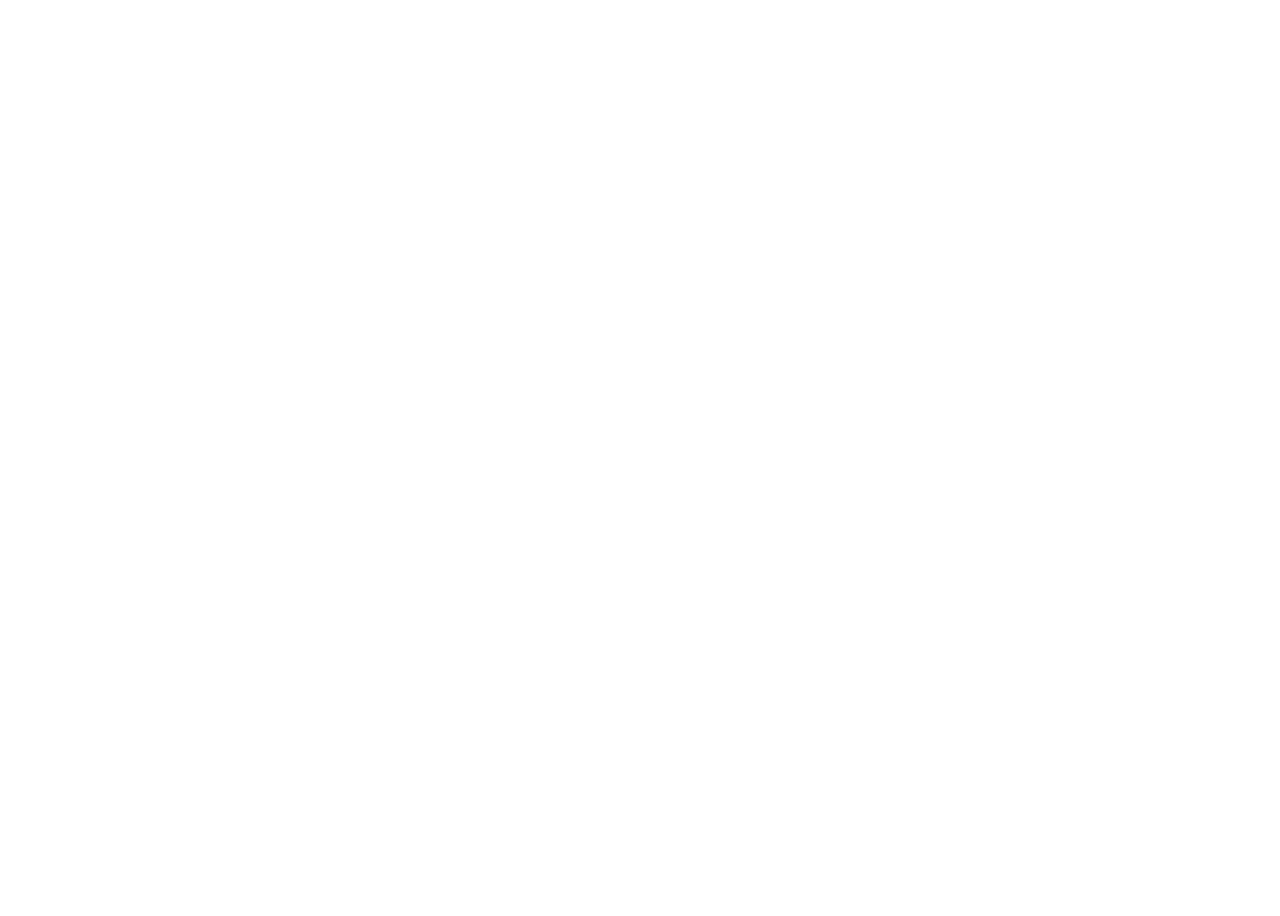
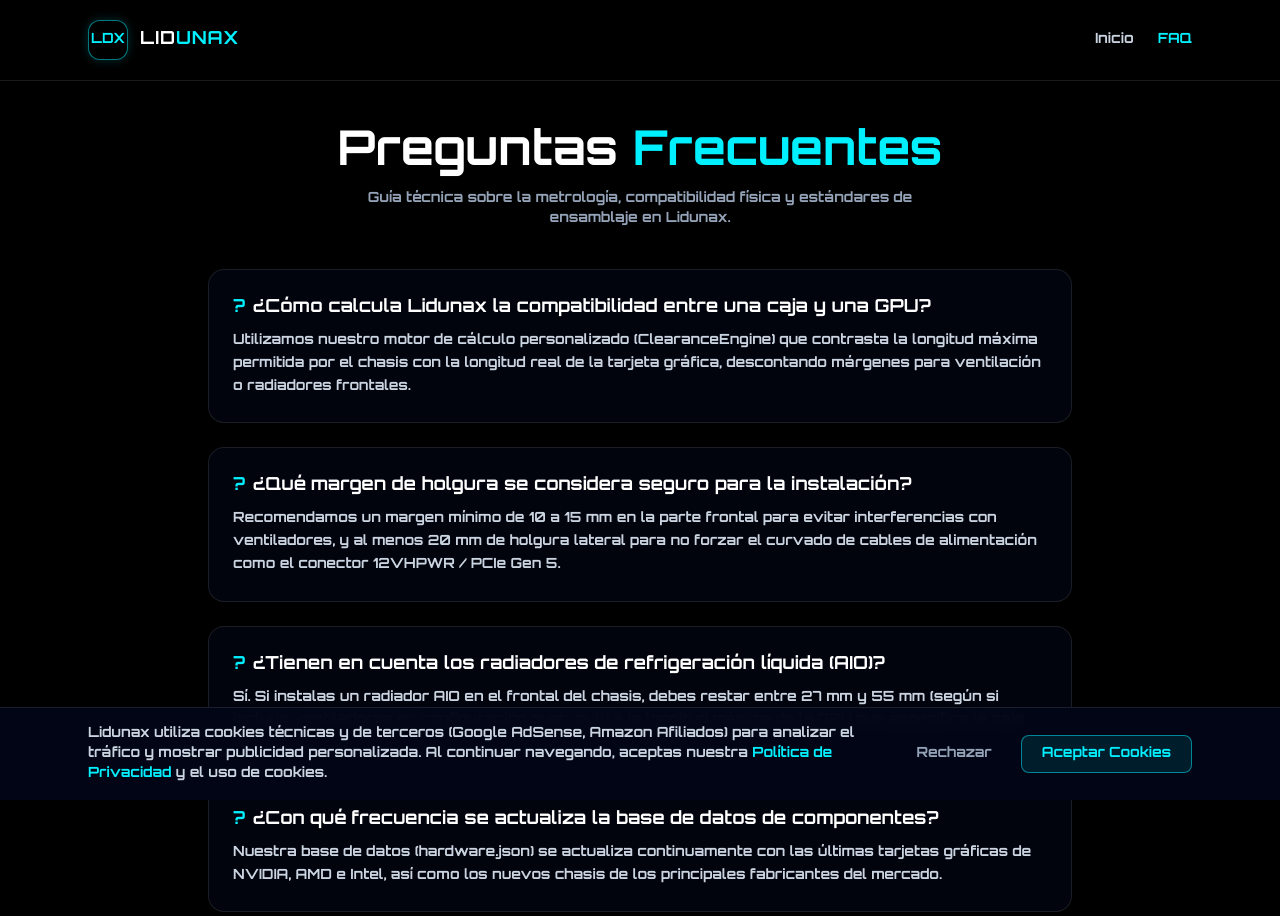
Before and after one commit to unaayy/pc-clearence-lab, an Astro site: page /faq in a window 1280 px wide. Before the commit this address had no page. Shown: the top 916 px of the page. Before the commit the page ends 800 px from the top, so only its background shows below. Built offline with nearby package versions, Linux system fonts and the light colour scheme; Astro itself is replaced by a stand-in of ours.

Commit message:
feat: integrar navegacion faq en el header de la portada

```diff
--- a/src/pages/[caseSlug]-vs-[gpuSlug].astro
+++ b/src/pages/[caseSlug]-vs-[gpuSlug].astro
@@ -64,6 +64,11 @@ const canonicalURL = new URL(Astro.url.pathname, 'https://www.lidunax.com');
             </div>
             <span class="text-lg tracking-wider font-bold text-white" style="font-family: 'Orbitron', sans-serif;">LID<span class="text-[#00F0FF]">UNAX</span></span>
           </a>
+
+          <nav class="flex gap-6 text-sm font-mono text-slate-300">
+            <a href="/" class="hover:text-[#00F0FF] transition-colors">Inicio</a>
+            <a href="/faq" class="hover:text-[#00F0FF] transition-colors">FAQ</a>
+          </nav>
         </div>
       </header>
 
@@ -126,16 +131,31 @@ const canonicalURL = new URL(Astro.url.pathname, 'https://www.lidunax.com');
           </div>
         </section>
 
-        <!-- Párrafos Explicativos Dinámicos sobre Airflow y Montaje -->
+        <!-- Análisis Técnico y Evaluación Dinámica -->
         <section class="bg-slate-950/40 border border-white/10 p-6 rounded-2xl space-y-4 text-sm font-mono text-slate-300 leading-relaxed">
           <h2 class="text-lg font-bold text-white uppercase tracking-wider font-mono">
             Análisis de Ensamblaje y Flujo de Aire
           </h2>
 
           <p>
-            Al instalar la <strong>{gpuObj.brand} {gpuObj.model}</strong> (con una longitud de <strong>{gpuObj.dimensions.lengthMM} mm</strong>) dentro del chasis <strong>{caseObj.brand} {caseObj.model}</strong> (capaz de albergar hasta <strong>{caseObj.maxGpuLengthMM} mm</strong>), el espacio frontal restante es de <strong>{result.frontMarginMM} mm</strong> (descontando el grosor estándar de instalación frontal).
+            Al instalar la <strong>{gpuObj.brand} {gpuObj.model}</strong> (longitud de <strong>{gpuObj.dimensions.lengthMM} mm</strong>) dentro del chasis <strong>{caseObj.brand} {caseObj.model}</strong> (capaz de albergar hasta <strong>{caseObj.maxGpuLengthMM} mm</strong>), el espacio frontal restante es de <strong>{result.frontMarginMM} mm</strong> (descontando el grosor estándar de instalación frontal).
           </p>
 
+          <!-- Condicional por margen frontal (AIO/Refrigeración) -->
+          {result.frontMarginMM < 15 && result.frontMarginMM >= 0 && (
+            <p class="text-amber-400">
+              <strong>Nota sobre AIO/Refrigeración:</strong> El espacio libre es estrecho ({result.frontMarginMM} mm). Si planeas montar un radiador de refrigeración líquida frontal, recuerda que los radiadores estándar ocupan ~27 mm (más 25 mm de ventiladores), por lo que deberás montar el AIO en el panel superior.
+            </p>
+          )}
+
+          <!-- Condicional por conector 12VHPWR / Alimentación -->
+          {gpuObj.connectorType?.includes('16-pin') || gpuObj.connectorType?.includes('12VHPWR') ? (
+            <p class="text-slate-300">
+              <strong>Gestión de Cableado:</strong> Esta tarjeta gráfica utiliza el conector <strong>{gpuObj.connectorType}</strong>. Se recomienda verificar que la holgura lateral supere los 30 mm respecto al panel lateral de cristal para evitar doblados pronunciados en el cable de alimentación.
+            </p>
+          ) : null}
+
+          <!-- Lista de avisos del motor de compatibilidad -->
           <div class="space-y-2 mt-4">
             {result.warnings.map((warning) => (
               <p class={result.status === 'GREEN' ? "text-[#00FF66]" : result.status === 'YELLOW' ? "text-[#FFCC00]" : "text-[#FF0055]"}>
--- /dev/null
+++ b/src/pages/faq.astro
@@ -0,0 +1,93 @@
+---
+import Footer from '../components/Footer.astro';
+import '../styles/global.css';
+
+const canonicalURL = new URL(Astro.url.pathname, 'https://www.lidunax.com');
+
+const faqs = [
+  {
+    question: "¿Cómo calcula Lidunax la compatibilidad entre una caja y una GPU?",
+    answer: "Utilizamos nuestro motor de cálculo personalizado (ClearanceEngine) que contrasta la longitud máxima permitida por el chasis con la longitud real de la tarjeta gráfica, descontando márgenes para ventilación o radiadores frontales."
+  },
+  {
+    question: "¿Qué margen de holgura se considera seguro para la instalación?",
+    answer: "Recomendamos un margen mínimo de 10 a 15 mm en la parte frontal para evitar interferencias con ventiladores, y al menos 20 mm de holgura lateral para no forzar el curvado de cables de alimentación como el conector 12VHPWR / PCIe Gen 5."
+  },
+  {
+    question: "¿Tienen en cuenta los radiadores de refrigeración líquida (AIO)?",
+    answer: "Sí. Si instalas un radiador AIO en el frontal del chasis, debes restar entre 27 mm y 55 mm (según si incluye ventiladores en configuración push/pull) a la longitud máxima de la GPU que especifica la caja."
+  },
+  {
+    question: "¿Con qué frecuencia se actualiza la base de datos de componentes?",
+    answer: "Nuestra base de datos (hardware.json) se actualiza continuamente con las últimas tarjetas gráficas de NVIDIA, AMD e Intel, así como los nuevos chasis de los principales fabricantes del mercado."
+  }
+];
+---
+
+<html lang="es">
+  <head>
+    <meta charset="utf-8" />
+    <meta name="viewport" content="width=device-width, initial-scale=1.0" />
+    <title>Preguntas Frecuentes (FAQ) - Lidunax</title>
+    <meta name="description" content="Resolvemos tus dudas sobre holguras, tolerancias de montaje, conectores 12VHPWR y medidas entre cajas y tarjetas gráficas." />
+    <link rel="canonical" href={canonicalURL} />
+
+    <script type="application/ld+json" set:html={JSON.stringify({
+      "@context": "https://schema.org",
+      "@type": "FAQPage",
+      "mainEntity": faqs.map(faq => ({
+        "@type": "Question",
+        "name": faq.question,
+        "acceptedAnswer": {
+          "@type": "Answer",
+          "text": faq.answer
+        }
+      }))
+    })} />
+  </head>
+
+  <body class="bg-black text-slate-100 min-h-screen font-sans flex flex-col justify-between selection:bg-[#00F0FF] selection:text-black">
+    <div>
+      <header class="border-b border-white/10 backdrop-blur-md bg-black/40">
+        <div class="max-w-6xl mx-auto px-6 h-20 flex items-center justify-between">
+          <a href="/" class="flex items-center gap-3">
+            <div class="w-10 h-10 rounded-xl bg-black border border-[#00F0FF]/50 flex items-center justify-center shadow-[0_0_10px_rgba(0,240,255,0.2)]">
+              <span class="text-[#00F0FF] text-sm font-bold" style="font-family: 'Orbitron', sans-serif;">LDX</span>
+            </div>
+            <span class="text-lg tracking-wider font-bold text-white" style="font-family: 'Orbitron', sans-serif;">LID<span class="text-[#00F0FF]">UNAX</span></span>
+          </a>
+          <nav class="flex gap-6 text-sm font-mono text-slate-300">
+            <a href="/" class="hover:text-[#00F0FF] transition-colors">Inicio</a>
+            <a href="/faq" class="text-[#00F0FF] font-bold">FAQ</a>
+          </nav>
+        </div>
+      </header>
+
+      <main class="max-w-4xl mx-auto px-4 py-12 space-y-10">
+        <div class="text-center space-y-3">
+          <h1 class="text-3xl sm:text-5xl font-extrabold text-white" style="font-family: 'Orbitron', sans-serif;">
+            Preguntas <span class="text-[#00F0FF]">Frecuentes</span>
+          </h1>
+          <p class="text-slate-400 font-mono text-sm max-w-xl mx-auto">
+            Guía técnica sobre la metrología, compatibilidad física y estándares de ensamblaje en Lidunax.
+          </p>
+        </div>
+
+        <div class="space-y-6">
+          {faqs.map((faq) => (
+            <div class="bg-slate-950/60 border border-white/10 p-6 rounded-2xl space-y-2 backdrop-blur-sm">
+              <h2 class="text-lg font-bold text-white font-mono flex items-center gap-2">
+                <span class="text-[#00F0FF]">?</span> {faq.question}
+              </h2>
+              <p class="text-slate-300 text-sm leading-relaxed font-mono">
+                {faq.answer}
+              </p>
+            </div>
+          ))}
+        </div>
+      </main>
+    </div>
+
+    <Footer />
+  </body>
+</html>
--- a/src/pages/index.astro
+++ b/src/pages/index.astro
@@ -35,7 +35,7 @@ const canonicalURL = new URL(Astro.url.pathname, 'https://www.lidunax.com');
     <div class="fixed -bottom-40 -right-40 w-96 h-96 bg-emerald-500/10 rounded-full blur-[120px] pointer-events-none"></div>
 
     <div>
-      <!-- Navbar Superior con marca LIDUNAX -->
+      <!-- Navbar Superior con marca LIDUNAX y Menú -->
       <header class="relative z-50 border-b border-white/10 backdrop-blur-md bg-black/40">
         <div class="max-w-6xl mx-auto px-6 h-20 flex items-center justify-between">
 
@@ -47,8 +47,11 @@ const canonicalURL = new URL(Astro.url.pathname, 'https://www.lidunax.com');
             <span class="text-lg tracking-wider font-bold text-white" style="font-family: 'Orbitron', sans-serif;">LID<span class="text-[#00F0FF]">UNAX</span></span>
           </a>
 
-          <!-- Espacio vacío (Botón de 'Iniciar sesión' eliminado) -->
-          <div></div>
+          <!-- Menú de Navegación -->
+          <nav class="flex gap-6 text-sm font-mono text-slate-300">
+            <a href="/" class="text-[#00F0FF] font-bold">Inicio</a>
+            <a href="/faq" class="hover:text-[#00F0FF] transition-colors">FAQ</a>
+          </nav>
         </div>
       </header>
 
```
